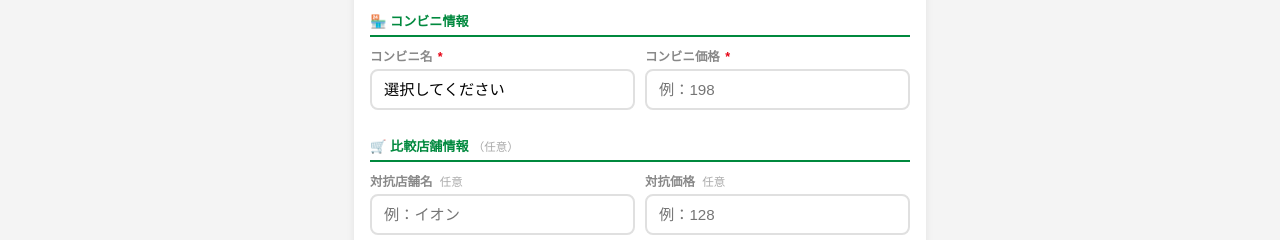
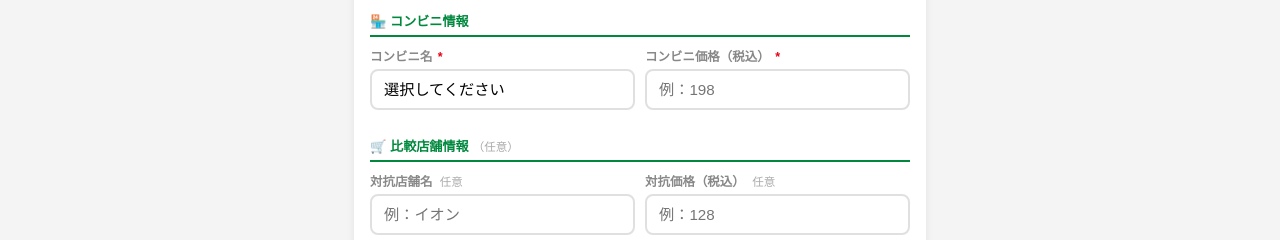
Before and after one commit to wwi195/conbini-tracker, a plain HTML site: page index.html in a window 1280 px wide. Shown: the part 348-588 px from the top of the page. Drawn offline with nearby package versions, Linux system fonts and the light colour scheme.

Commit message:
Add 税込 label to price fields

```diff
--- a/index.html
+++ b/index.html
@@ -370,7 +370,7 @@
                     </select>
                 </div>
                 <div class="form-group">
-                    <label>コンビニ価格 <span class="req">*</span></label>
+                    <label>コンビニ価格（税込） <span class="req">*</span></label>
                     <input type="number" id="convenience_price" placeholder="例：198" min="0" required>
                 </div>
             </div>
@@ -383,7 +383,7 @@
                     <input type="text" id="other_store" placeholder="例：イオン">
                 </div>
                 <div class="form-group">
-                    <label>対抗価格 <span class="opt">任意</span></label>
+                    <label>対抗価格（税込） <span class="opt">任意</span></label>
                     <input type="number" id="other_price" placeholder="例：128" min="0">
                 </div>
             </div>
```
